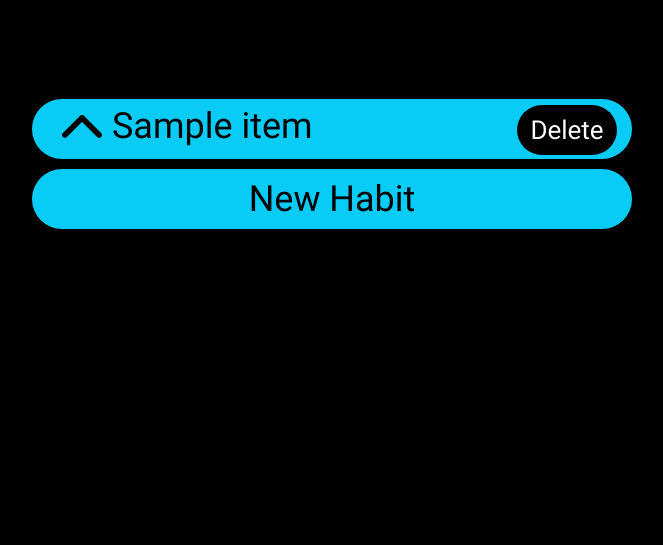
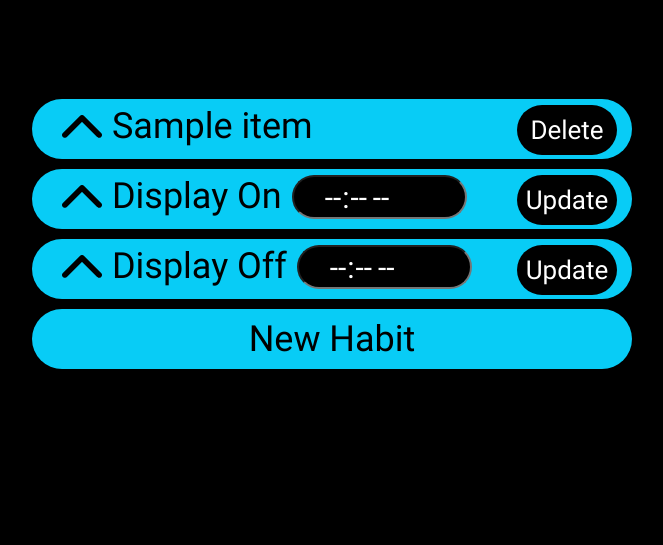
Before and after one commit to FutureNathan/Habit-Calendar, a Flask app: template templates/index.html in a window 1280 px wide; the page is wider, and only the part inside the window is pictured. Shown: the part 141-686 px from the top of that part, without its empty margins (266-929 px from the left). Run offline with Flask 2, Linux system fonts and the light colour scheme; the template is opened without the code that fills it: most values are stand-ins (such as "Sample title", 1, 10 or a date in 2020); some libraries are stand-ins or nearby versions.

Commit message:
schedular control

```diff
--- a/app.py
+++ b/app.py
@@ -1,7 +1,11 @@
 from flask import Flask, render_template, flash, request, url_for, redirect, Response, jsonify
 from flask_socketio import SocketIO, emit, send
 from werkzeug.datastructures import ImmutableMultiDict
+from time import sleep
 import json
+import subprocess
+import schedule
+import threading
 
 from calanderDatabase import Calander
 
@@ -85,6 +89,62 @@ def completionStatus():
         print(e)
         return "0"
 
+@app.route('/on_time', methods=["GET", "POST"])
+def onTimeChange():
+    try:
+        on_time = request.args.get('on-time')
+        db.updateSettings('display_on', on_time)
+        displaySchedule()
+        return "1"
+    except Exception as e:
+        print(e)
+        return "0"
+
+@app.route('/off_time', methods=["GET", "POST"])
+def offTimeChange():
+    try:
+        off_time = request.args.get('off-time')
+        print(off_time)
+        db.updateSettings('display_off', off_time)
+        displaySchedule()
+        return "1"
+    except Exception as e:
+        print(e)
+        return "0"
+
+def displaySchedule():
+    schedule.clear()
+    data = db.getSettings()
+    d_on  = data[1][1]
+    d_off = data[2][1]
+    print(d_on, d_off)
+    print("changing schedules")
+    schedule.every().day.at(d_on).do(displayOn)
+    schedule.every().day.at(d_off).do(displayOff)
+
+def displayOn():
+    cmd = "vcgencmd display_power 1"
+    commandExec(cmd)
+
+def displayOff():
+    cmd = "vcgencmd display_power 0"
+    commandExec(cmd)
+
+def commandExec(command):
+    try:
+        out = subprocess.check_output(command, shell=True)
+        return out.decode()
+    except:
+        return "error"
+
+def schedularThread():
+    while True:
+        schedule.run_pending()
+        sleep(1)
+
+displaySchedule()
+
 if __name__ == '__main__':
     # app.run(host='0.0.0.0',port = 80, threaded=True, debug=True)
+    threading.Thread(target=schedularThread).start()
     socketio.run(app, host='0.0.0.0', port=80, debug=True)
--- a/calanderDatabase.py
+++ b/calanderDatabase.py
@@ -129,7 +129,7 @@ class Calander:
         self.conn.commit()
 
     def updateSettings(self, key, value):
-        q_string = "UPDATE settings SET value = {} WHERE key = '{}'".format(value, key)
+        q_string = "UPDATE settings SET value = '{}' WHERE key = '{}'".format(value, key)
         self.c.execute(q_string)
         self.conn.commit()
 
--- a/static/css/settings-style.css
+++ b/static/css/settings-style.css
@@ -66,3 +66,45 @@
     height: 50px;
     border-radius:55px;
   }
+
+  .menu-input{
+    margin-left: 10px;
+    float: left;
+    font-family: Roboto;
+    font-size: 30px;
+    height: 40px;
+    width: 170px;
+    background-color: rgb(0, 0, 0);
+    color: rgb(255, 255, 255);
+    text-align: center;
+    text-decoration: none;
+    border-radius:55px;
+}
+
+  .update-btn  {
+    float: right;
+    font-family: Roboto;
+    font-size: 36px;
+    background-color: rgb(0, 0, 0);
+    border: none;
+    color: rgb(255, 255, 255);
+    text-align: center;
+    text-decoration: none;
+    font-family: Roboto;
+    font-size: 26px;
+    width: 100px;
+    height: 50px;
+    border-radius:55px;
+  }
+
+  .update-btn::-webkit-datetime-edit-ampm-field {
+    display: none;
+  }
+  input[type=time]::-webkit-clear-button {
+    -webkit-appearance: none;
+    -moz-appearance: none;
+    -o-appearance: none;
+    -ms-appearance:none;
+    appearance: none;
+    margin: -10px;
+  }
--- a/static/js/onscreen-keyboard.js
+++ b/static/js/onscreen-keyboard.js
@@ -9,7 +9,8 @@ $('#keyboard')
 			buttonAction: 'active',
 			buttonDisabled: 'disabled'
 		},usePreview: false,
-        acceptValid: true,
+		acceptValid: true,
+		autoAccept: true,
         validate: function (kb, val) {
             return val.length > 3;
         }
--- a/static/js/settings-control.js
+++ b/static/js/settings-control.js
@@ -65,3 +65,24 @@ if (event.target == modal) {
 
     }
 }
+
+function changeDisplayOn(){
+    on_time = document.getElementById("disp_on_time").value;
+    console.log(on_time);
+    var req = "/on_time?on-time=" + on_time ;
+    $.get(req, function (data, status) {
+        console.log("server Ret:" + data)
+        //window.location.replace("/?curr="+ (num_calanders));
+    });
+
+
+}
+function changeDisplayOff(){
+    off_time = document.getElementById("disp_off_time").value;
+    console.log(off_time);
+    var req = "/off_time?off-time=" + off_time ;
+    $.get(req, function (data, status) {
+        console.log("server Ret:" + data)
+        //window.location.replace("/?curr="+ (num_calanders));
+    });
+}
--- a/templates/index.html
+++ b/templates/index.html
@@ -154,6 +154,30 @@
         </div>
         {% endfor %}
 
+        <div class="menu-box" >
+            <div class="leftof-menu">
+                <img class ='menu-img' src='/static/assets/Habit-up-arrow.png' >
+                <div class="menu-text"> Display On</div>
+                <input id ='disp_on_time' class="menu-input"  type="time"  value="{{settings[1][1]}}">
+            </div>
+            <div class='rightof-menu'>
+                <button id ='disp_on' class="update-btn" onclick="changeDisplayOn()">Update</button>
+            </div>
+        </div>
+
+        <div class="menu-box" >
+            <div class="leftof-menu">
+                <img class ='menu-img' src='/static/assets/Habit-up-arrow.png' >
+                <div class="menu-text"> Display Off</div>
+                <input id ='disp_off_time' class="menu-input"  type="time"  value="{{settings[2][1]}}">
+
+            </div>
+            <div class='rightof-menu'>
+                <button id ='disp_off' class="update-btn" onclick="changeDisplayOff()">Update</button>
+            </div>
+        </div>
+
+
         <button id="new-habit-modal" class="menu-box">New Habit</button>
 
     </div>
```
Also changed, not shown: sampleData.py (+29 -5 lines), habit-calendar.db.
